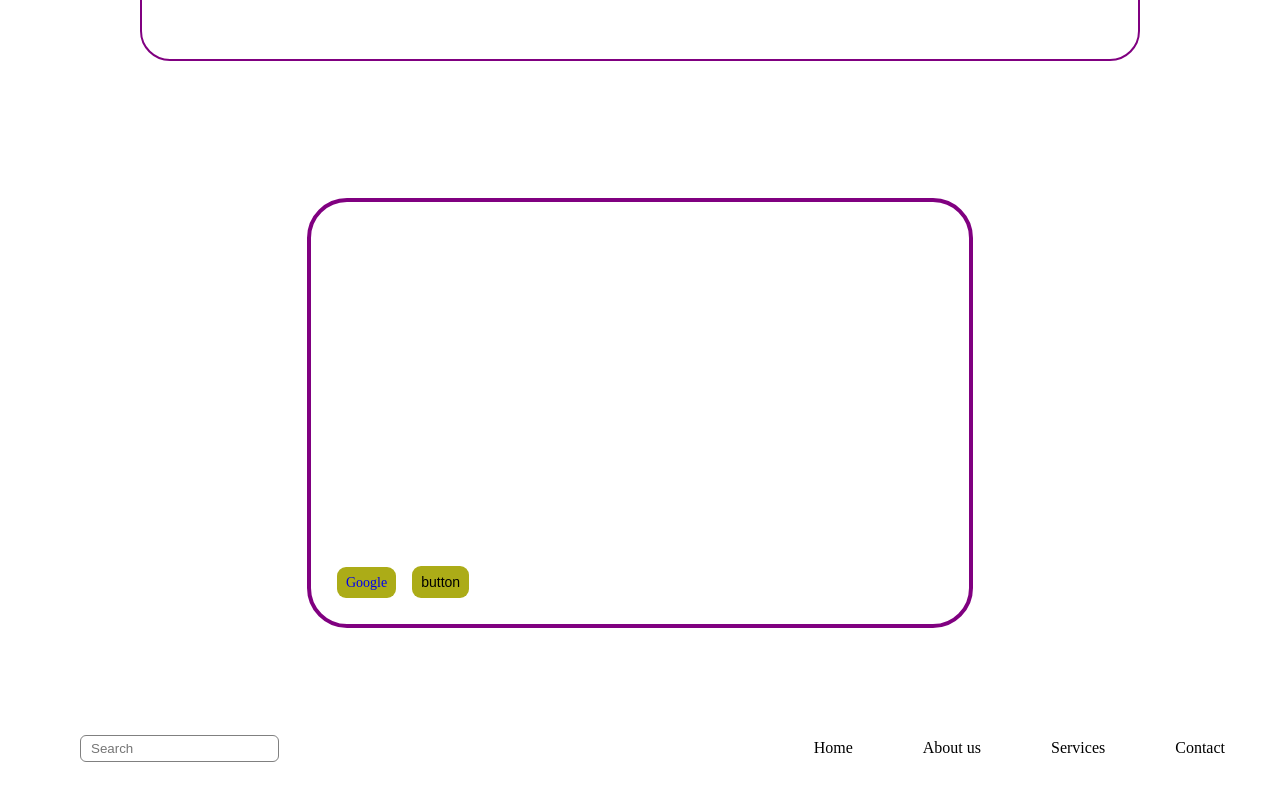
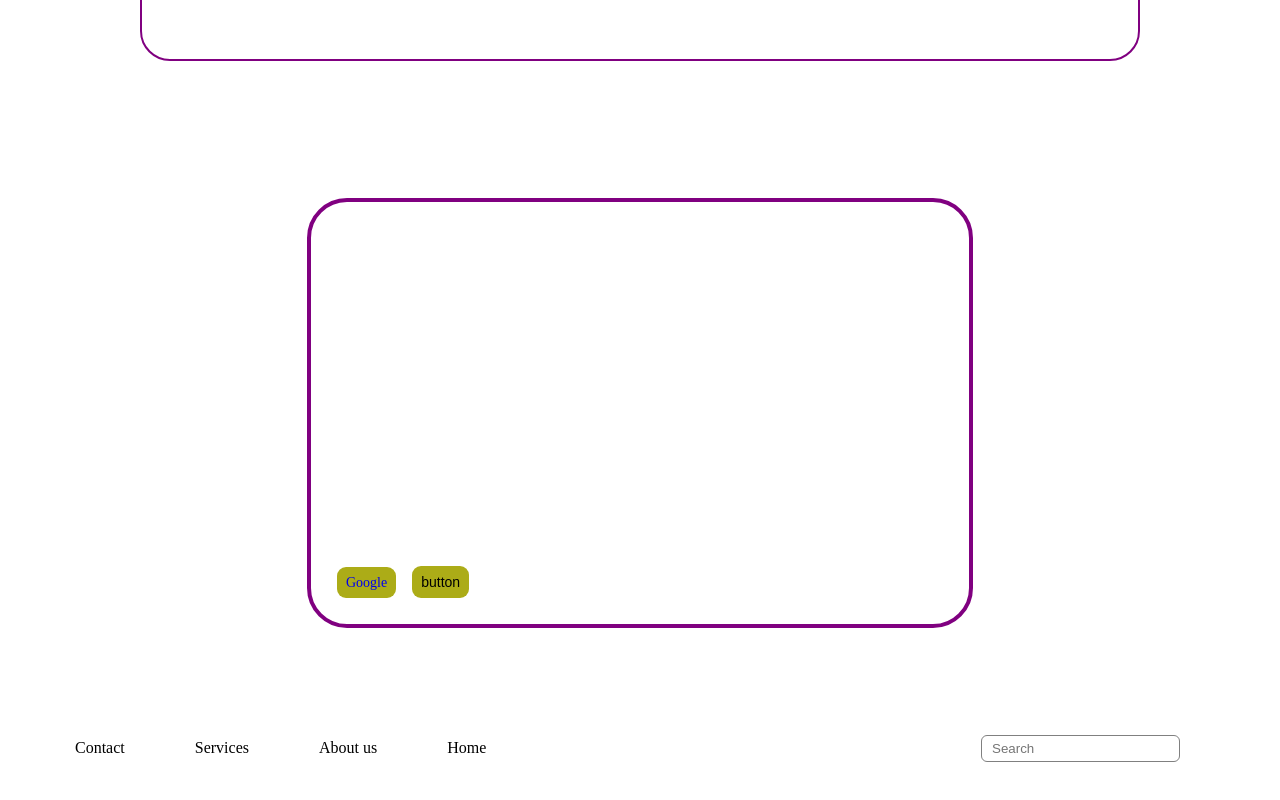
Before and after one commit to ResponseTime/Web-Development, a plain HTML site: page index.html in a window 1280 px wide. Shown: the part 4126-4926 px from the top of the page. Drawn offline with Linux system fonts and the light colour scheme; a web font is replaced by a local one.

Commit message:
switched aligned

```diff
--- a/style.css
+++ b/style.css
@@ -183,7 +183,8 @@ a{
     background-color: wheat;
 }
 .navbar{
-    border-radius: 40px;
+    border-radius: 30px;
+    margin: 0 20px;
     background-color: white;
 }
 .navbar ul{
@@ -192,7 +193,7 @@ a{
 }
 .navbar li{
     margin: 15px 20px;
-    float: right;
+    float: left;
     padding: 19px 9px;
 }
 .navbar ul li a{
@@ -206,6 +207,7 @@ a{
     color: white;
 }
 .search{
+    float: right;
     margin: 20px auto;
     padding: 10px 60px;
 
```
